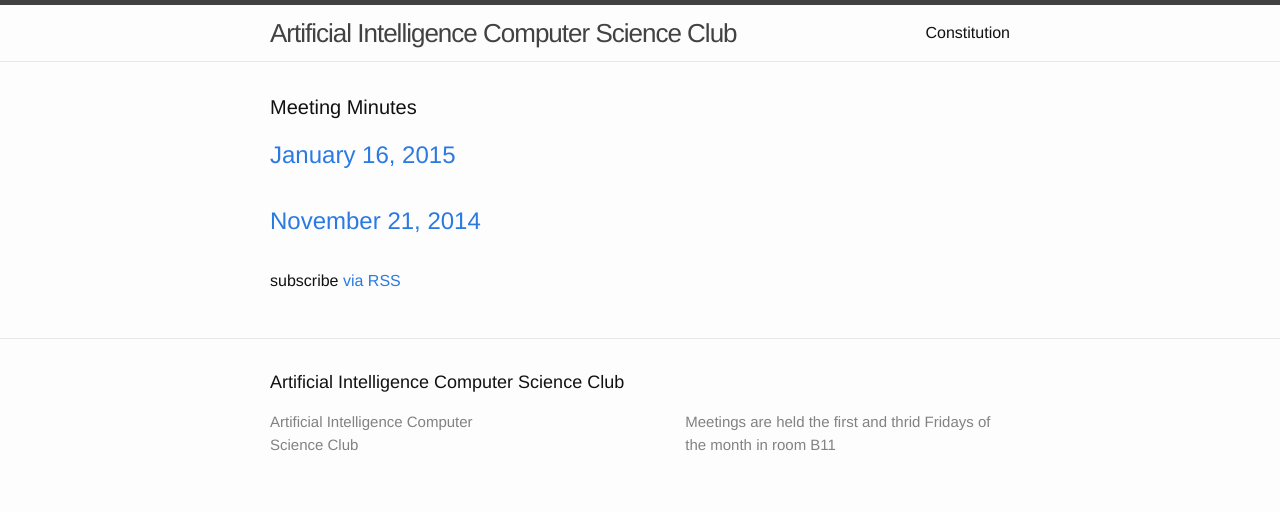
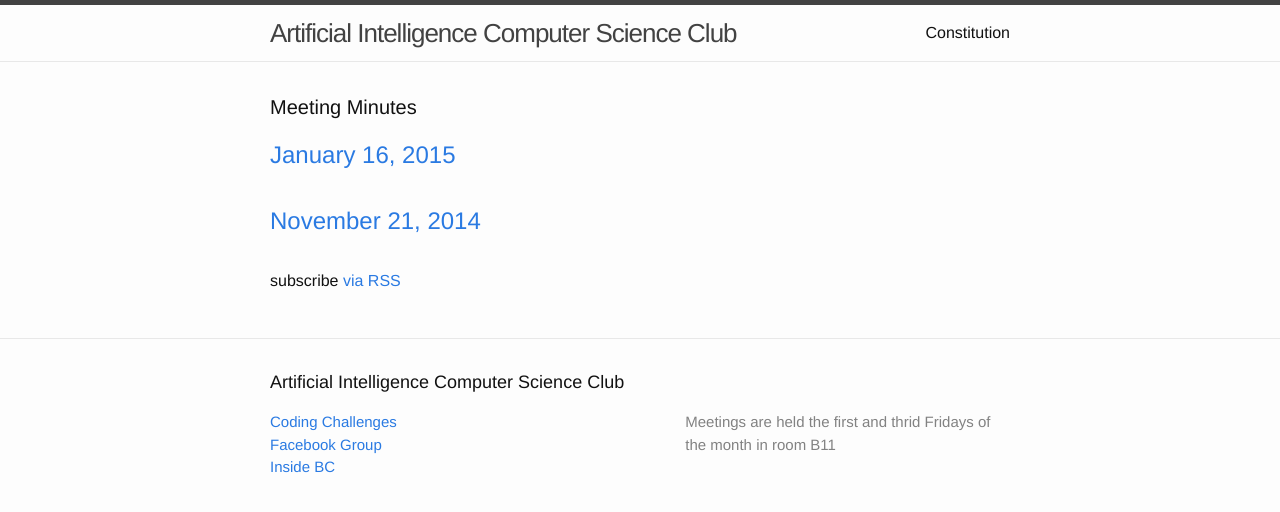
Before and after one commit to AICSC/aicsc.github.io, a Jekyll site: the page built from util/index.html, in a window 1280 px wide. Shown: the top 512 px of the page. Built offline with Jekyll 4.4.1, drawn with Linux system fonts in a browser that asks for light colours.

Commit message:
Add some important links to site

```diff
--- a/_includes/footer.html
+++ b/_includes/footer.html
@@ -7,8 +7,9 @@
     <div class="footer-col-wrapper">
       <div class="footer-col  footer-col-1">
         <ul class="contact-list">
-          <li>{{ site.title }}</li>
-          <li><a href="mailto:{{ site.email }}">{{ site.email }}</a></li>
+          <li><a href="https://github.com/AICSC/Coding-Challenges">Coding Challenges</a></li>
+          <li><a href="https://www.facebook.com/groups/AICSC/">Facebook Group</a></li>
+          <li><a href="https://portal.kccd.edu/jsp/grouptools/frame/FrameSet.jsp?tab=1&url=https%3A%2F%2Fportal.kccd.edu%2Fjsp%2Fgrouptools%2Fhome%2FHomePage.jsp%3FgroupID%3D22353">Inside BC</a></li>
         </ul>
       </div>
 
```
